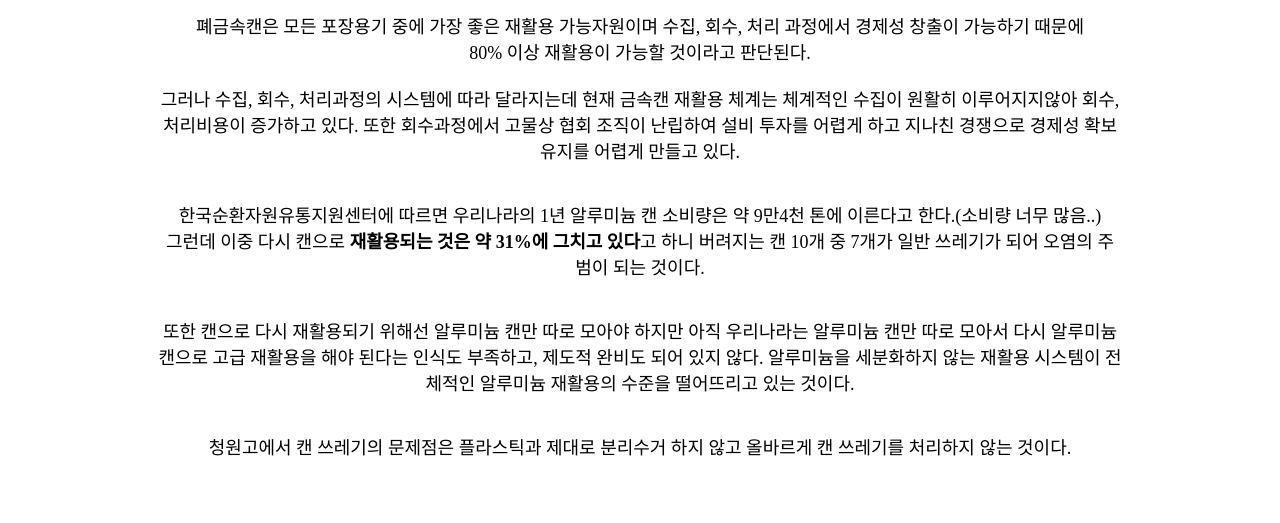
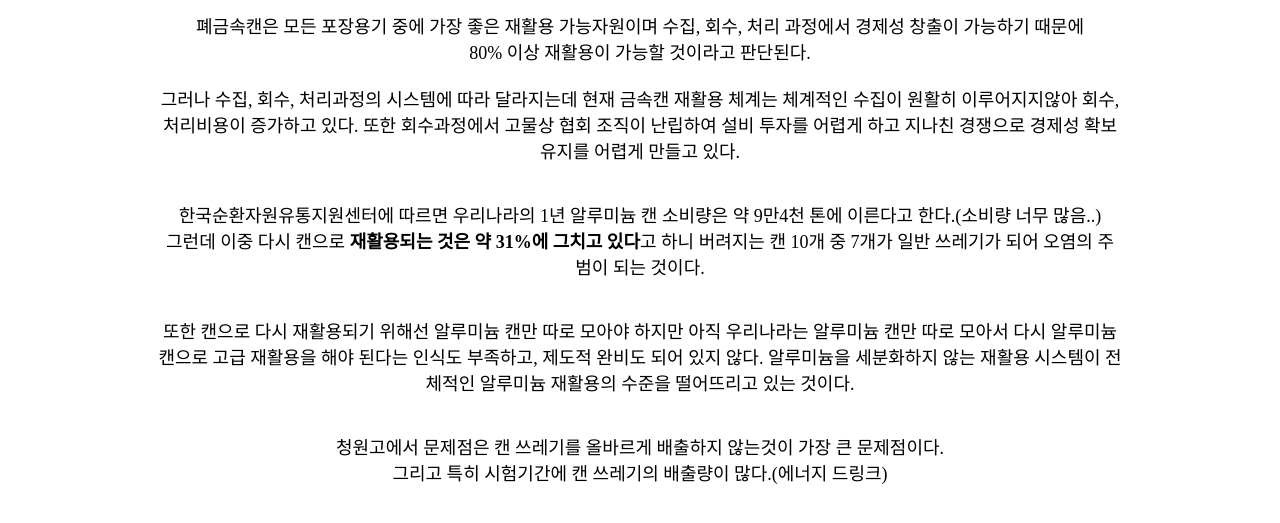
Before and after one commit to cwnbcc/cwnbcc.github.io, a plain HTML site: page 문제점.html in a window 1280 px wide. Shown: the part 135-658 px from the top of the page. Drawn offline with Linux system fonts and the light colour scheme.

Commit message:
Update 문제점.html

```diff
--- a/문제점.html
+++ b/문제점.html
@@ -39,10 +39,10 @@
         또한 캔으로 다시 재활용되기 위해선 알루미늄 캔만 따로 모아야 하지만 아직 우리나라는 알루미늄 캔만 따로 모아서 다시 알루미늄 캔으로 고급 재활용을 해야 된다는 인식도 부족하고, 제도적 완비도 되어
         있지 않다. 알루미늄을 세분화하지 않는 재활용 시스템이 전체적인 알루미늄 재활용의 수준을 떨어뜨리고 있는 것이다.
     </p>
-    <p class="pg">
-    청원고에서 캔 쓰레기의 문제점은 플라스틱과 제대로 분리수거 하지 않고 올바르게 캔 쓰레기를 처리하지 않는 것이다.
+   <p class="pg">
+        청원고에서 문제점은 캔 쓰레기를 올바르게 배출하지 않는것이 가장 큰 문제점이다.<br>
+        그리고 특히 시험기간에 캔 쓰레기의 배출량이 많다.(에너지 드링크)
     </p>
-
 
 
 </body>
```
